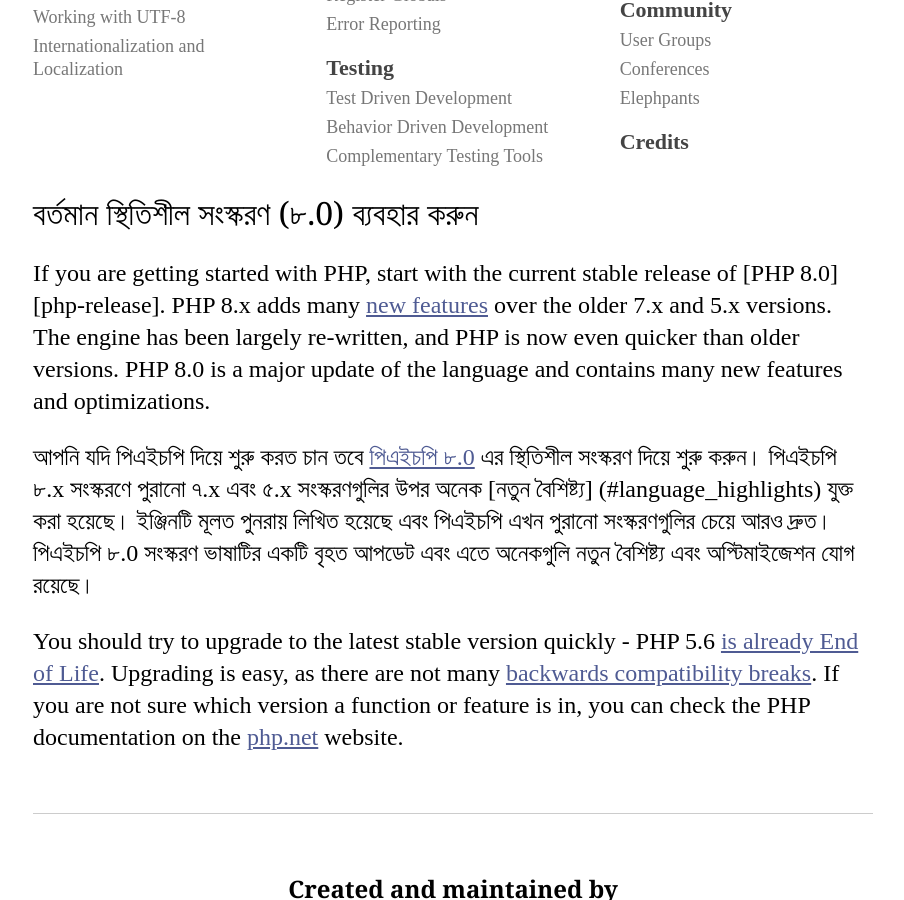
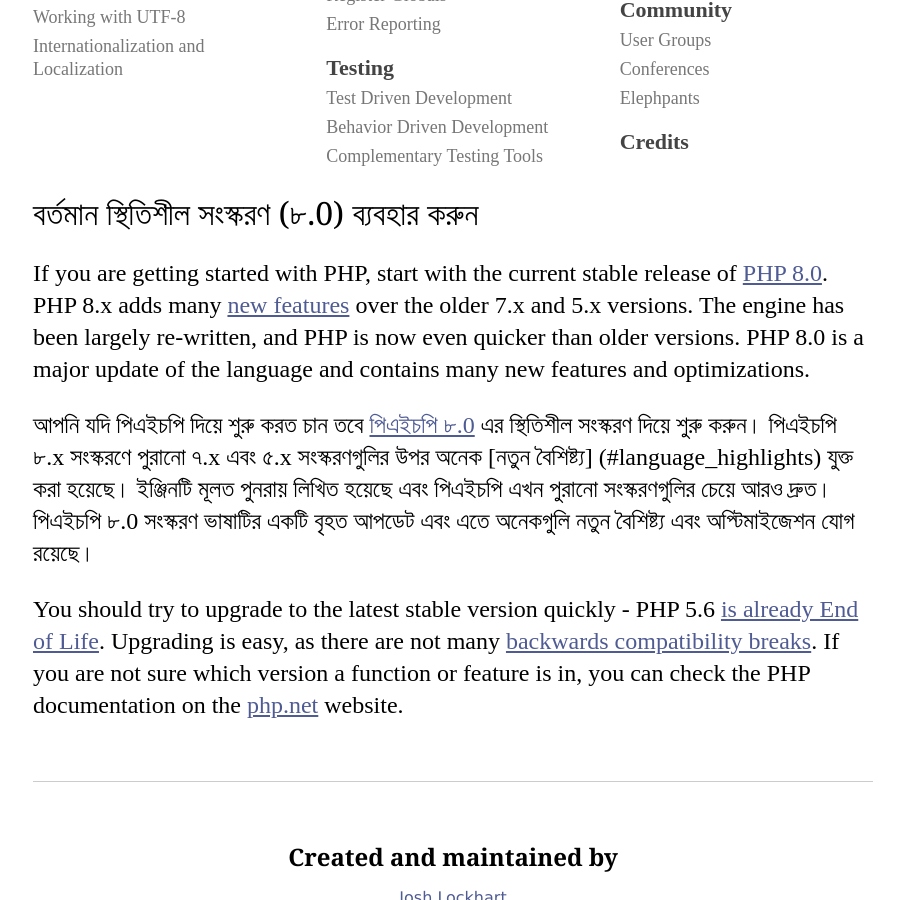
Before and after one commit to codeguy/php-the-right-way, a Jekyll site: the page built from _posts/01-02-01-Use-the-Current-Stable-Version.md, in a window 1280 px wide and 900 px high, scrolled down 1034 px. Shown: the whole window, without its empty margins (187-1091 px from the left). Built offline with Jekyll 4.4.1, drawn with Linux system fonts in a browser that asks for light colours; our own code applies the rules of GitHub Pages for plain Markdown files; part of the change alters nothing that is shown.

Commit message:
Update 01-02-01-Use-the-Current-Stable-Version.md

```diff
--- a/_posts/01-02-01-Use-the-Current-Stable-Version.md
+++ b/_posts/01-02-01-Use-the-Current-Stable-Version.md
@@ -8,10 +8,10 @@ anchor:  use_the_current_stable_version
 
 If you are getting started with PHP, start with the current stable release of [PHP 8.0][php-release]. PHP 8.x adds many [new features](#language_highlights) over the older 7.x and 5.x versions. The engine has been largely re-written, and PHP is now even quicker than older versions. PHP 8.0 is a major update of the language and contains many new features and optimizations.
 
-আপনি যদি পিএইচপি দিয়ে শুরু করত চান তবে [পিএইচপি ৮.0] [পিএইচপি ৮.0] এর স্থিতিশীল সংস্করণ দিয়ে শুরু করুন। পিএইচপি ৮.x সংস্করণে পুরানো ৭.x এবং ৫.x সংস্করণগুলির উপর অনেক [নতুন বৈশিষ্ট্য] (#language_highlights) যুক্ত করা হয়েছে। ইঞ্জিনটি মূলত পুনরায় লিখিত হয়েছে এবং পিএইচপি এখন পুরানো সংস্করণগুলির চেয়ে আরও দ্রুত। পিএইচপি ৮.0 সংস্করণ ভাষাটির একটি বৃহত আপডেট এবং এতে অনেকগুলি নতুন বৈশিষ্ট্য এবং অপ্টিমাইজেশন যোগ রয়েছে।
+আপনি যদি পিএইচপি দিয়ে শুরু করত চান তবে [পিএইচপি ৮.0][php-release] এর স্থিতিশীল সংস্করণ দিয়ে শুরু করুন। পিএইচপি ৮.x সংস্করণে পুরানো ৭.x এবং ৫.x সংস্করণগুলির উপর অনেক [নতুন বৈশিষ্ট্য] (#language_highlights) যুক্ত করা হয়েছে। ইঞ্জিনটি মূলত পুনরায় লিখিত হয়েছে এবং পিএইচপি এখন পুরানো সংস্করণগুলির চেয়ে আরও দ্রুত। পিএইচপি ৮.0 সংস্করণ ভাষাটির একটি বৃহত আপডেট এবং এতে অনেকগুলি নতুন বৈশিষ্ট্য এবং অপ্টিমাইজেশন যোগ রয়েছে।
 
 You should try to upgrade to the latest stable version quickly - PHP 5.6 [is already End of Life](http://php.net/supported-versions.php). Upgrading is easy, as there are not many [backwards compatibility breaks][php-bc]. If you are not sure which version a function or feature is in, you can check the PHP documentation on the [php.net][php-docs] website.
 
-[পিএইচপি ৮.0]: http://php.net/downloads.php
+[php-release]: http://php.net/downloads.php
 [php-docs]: http://php.net/manual/
 [php-bc]: http://php.net/manual/migration80.incompatible.php
```
